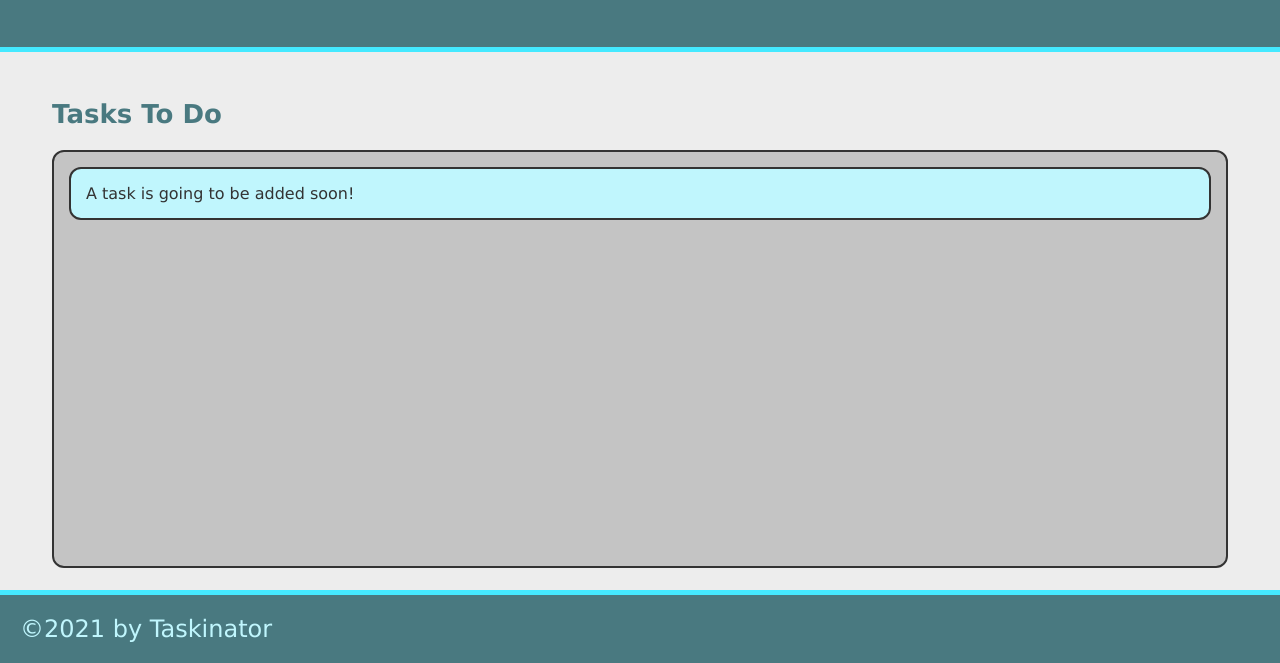
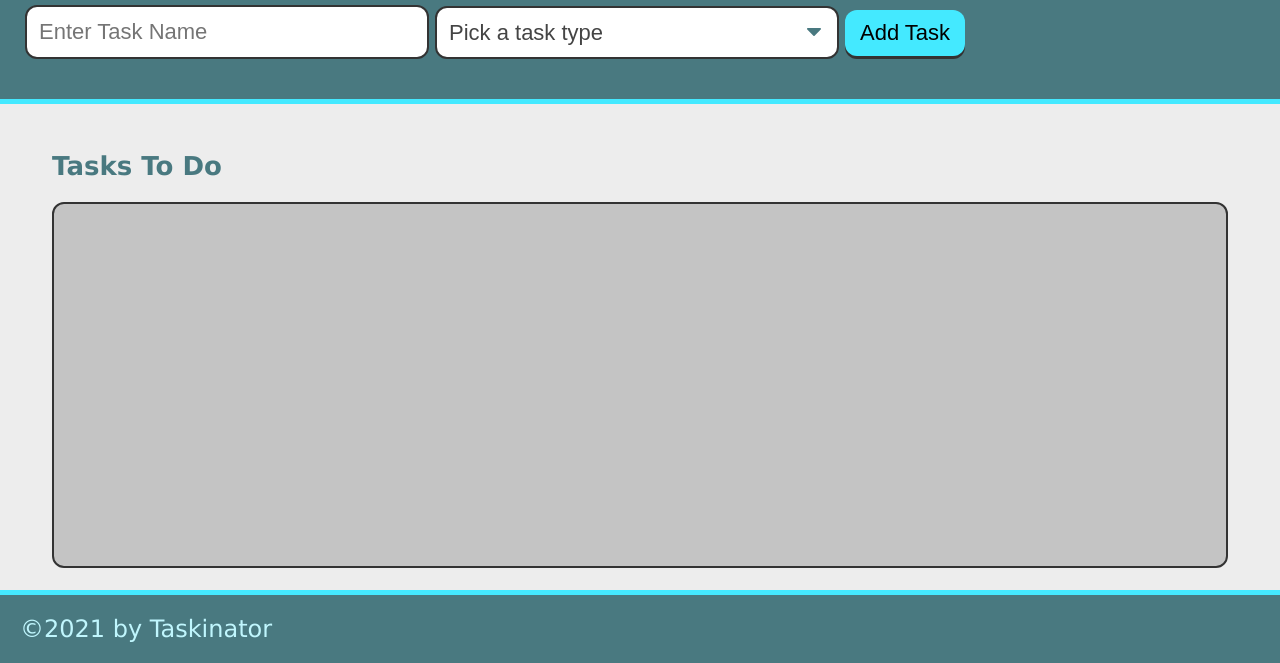
Before and after one commit to katcondev/taskinator, a plain HTML site: page index.html in a window 1280 px wide. Shown: the part 137-800 px from the top of the page. Drawn offline with Linux system fonts and the light colour scheme.

Commit message:
added form elemtns to index.html

```diff
--- a/index.html
+++ b/index.html
@@ -10,9 +10,26 @@
 <body>
 <header>
     <h1 class="page-title">Taskinator</h1>
-    <p>Click the button below to add a new task!
-        <button class="btn" id="save-task">Add Task</button>
-    </p>
+    <p>Click the button below to add a new task!</p>
+    <form id="task-form">
+        <div class="form-group">
+          <input type="text" name="task-name" class="text-input" placeholder="Enter Task Name" />
+        </div>
+        <div class="form-group">
+          <select name="task-type" class="select-dropdown">
+            <option value="" disabled selected>Pick a task type</option>
+            <option value="Print">Print</option>
+            <option value="Web">Web</option>
+            <option value="Mobile">Mobile</option>
+          </select>
+        </div>
+        <div class="form-group">
+          <button class="btn" id="save-task" type="submit">Add Task</button>
+        </div>
+      </form>
+
+
+
 </header>
 
 
@@ -21,9 +38,7 @@
 
 <section class="task-list-wrapper">
     <h2 class ="list-title">Tasks To Do</h2>
-    <ul class="task-list" id="tasks-to-do">
-        <li class="task-item">A task is going to be added soon!</li>
-    </ul>
+    <ul class="task-list" id="tasks-to-do"></ul>
 </section>
 
 </main>
```
